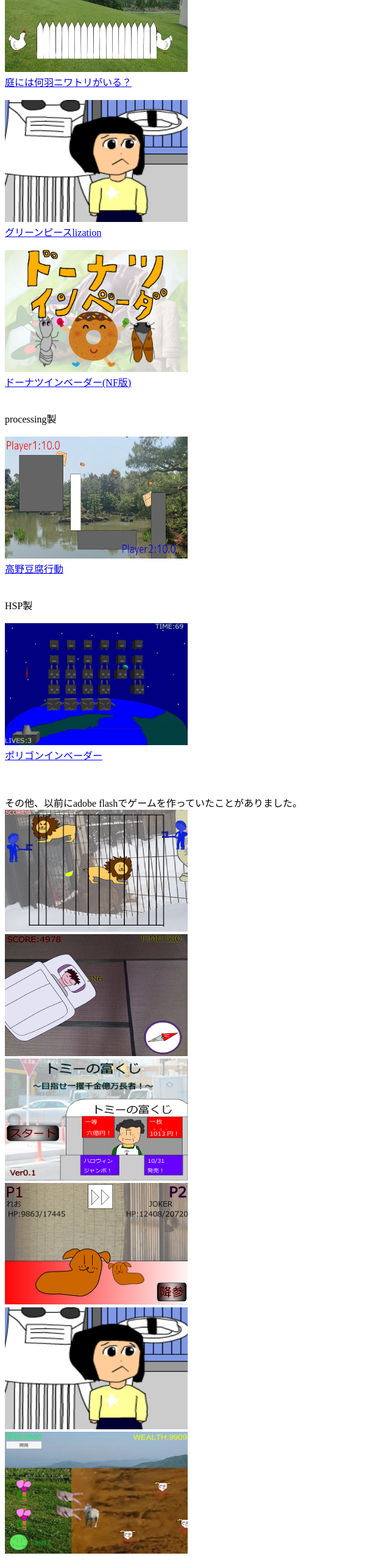
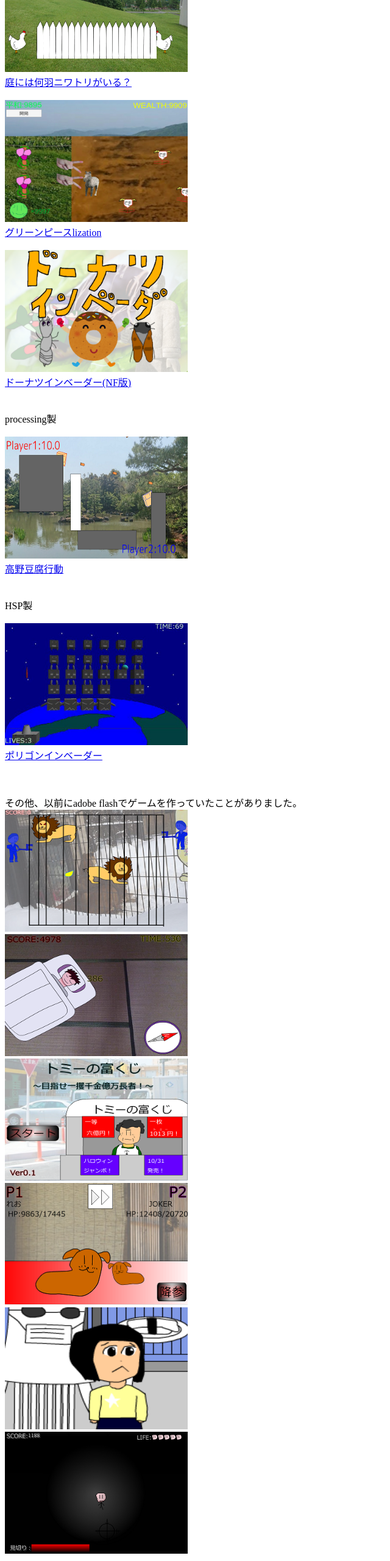
Before and after one commit to akibo567/akibo567.github.io, a plain HTML site: page index.html in a window 1280 px wide. Shown: the part 198-2758 px from the top of the page at 61% size, without its empty margins (0-640 px from the left). Drawn offline with Linux system fonts and the light colour scheme.

Commit message:
画像ミスを修正

```diff
--- a/index.html
+++ b/index.html
@@ -12,7 +12,7 @@ unity製<br>
 <img src="game/ahoge28.png" width="300" height="200"><br>
 <a href="https://unityroom.com/games/howmanychicken">庭には何羽ニワトリがいる？<br></a>
 <br>
-<img src="game/ahoge6.bmp" width="300" height="200"><br>
+<img src="game/ahoge7.png" width="300" height="200"><br>
 <a href="https://unityroom.com/games/greenpealization">グリーンピースlization</a><br>
 <br>
 <img src="DONUTPOP.png" width="300" height="200"><br>
@@ -38,7 +38,7 @@ HSP製<br>
 <img src="game/ahoge3.bmp" width="300" height="200"><br>
 <img src="game/ahoge4.bmp" width="300" height="200"><br>
 <img src="game/ahoge6.bmp" width="300" height="200"><br>
-<img src="game/ahoge7.png" width="300" height="200"><br>
+<img src="game/escape.bmp" width="300" height="200"><br>
 
 
 
```
